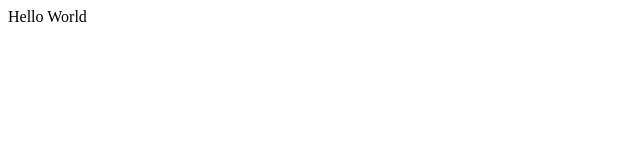
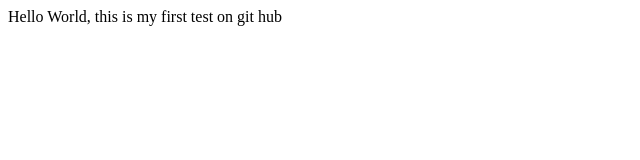
Before and after one commit to WesleyRS-creator/2-Second_test_git, a plain HTML site: page index.html in a window 1280 px wide. Shown: the whole page, without its empty margins (0-640 px from the left). Drawn offline with Linux system fonts and the light colour scheme.

Commit message:
Update index.html

```diff
--- a/index.html
+++ b/index.html
@@ -7,6 +7,6 @@
     <title>Document</title>
 </head>
 <body>
-    Hello World
+    Hello World, this is my first test on git hub
 </body>
 </html>
```
